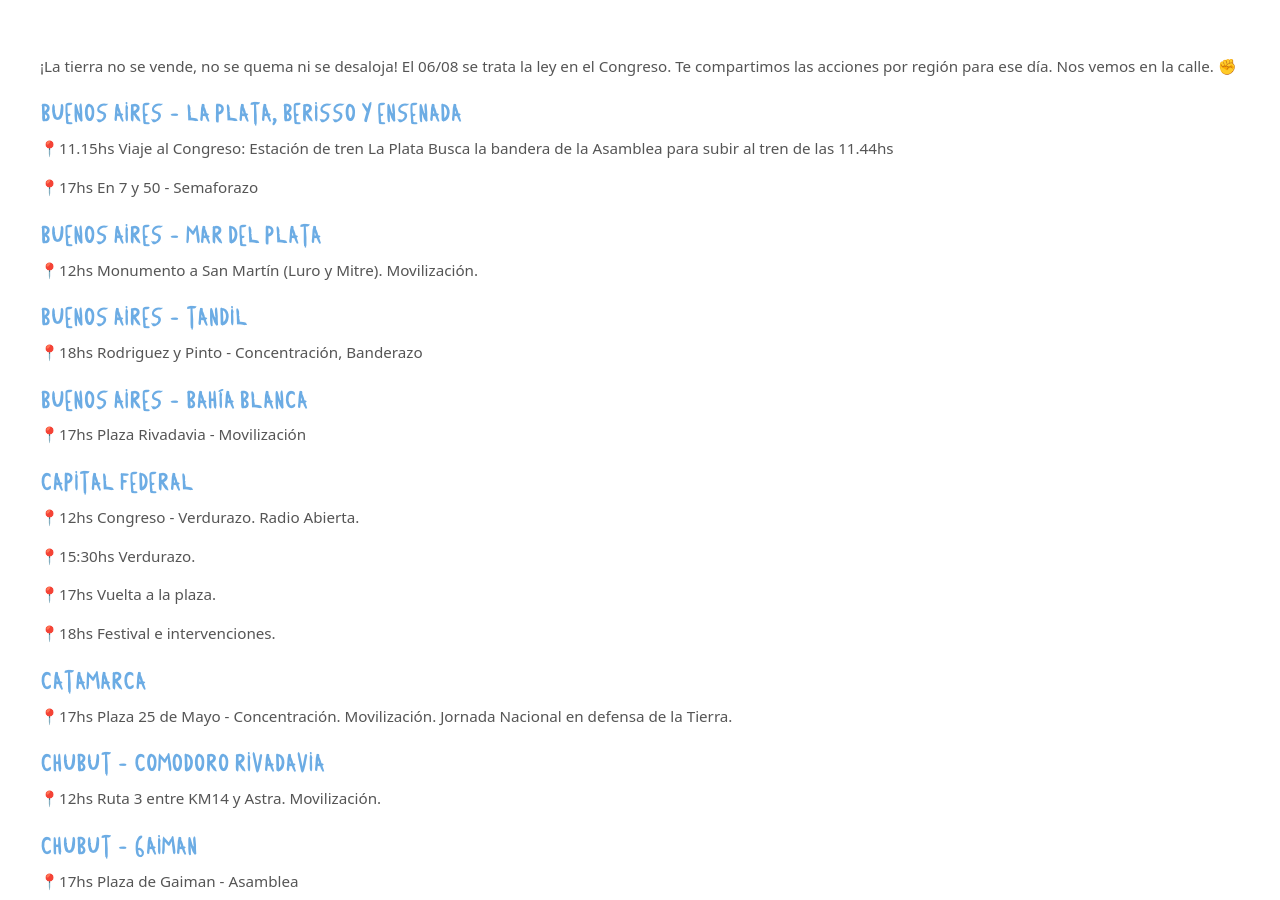
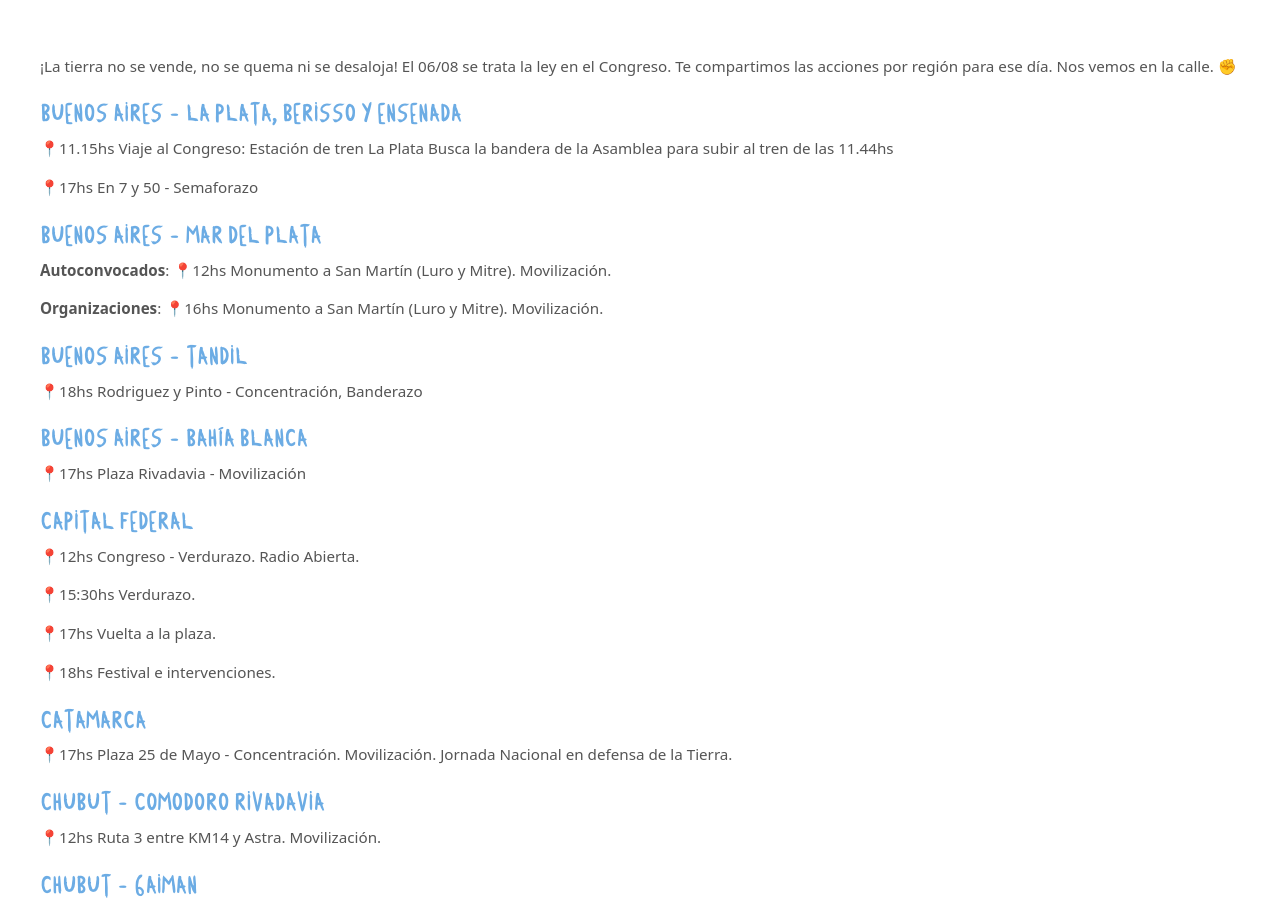
Before and after one commit to LaCamisetaOrg/LaCamisetaOrg.github.io, a Jekyll site: the page built from _actions/acciones68.md, in a window 1280 px wide and 900 px high, scrolled down 323 px. Built offline with Jekyll 4.4.1, drawn with Linux system fonts in a browser that asks for light colours.

Commit message:
Update acciones68.md

```diff
--- a/_actions/acciones68.md
+++ b/_actions/acciones68.md
@@ -31,7 +31,9 @@ images:
 
 ## Buenos Aires - Mar del Plata
 
-📍12hs Monumento a San Martín (Luro y Mitre). Movilización.
+**Autoconvocados**: 📍12hs Monumento a San Martín (Luro y Mitre). Movilización.
+
+**Organizaciones**: 📍16hs Monumento a San Martín (Luro y Mitre). Movilización.
 
 ## Buenos Aires - Tandil
 
```
